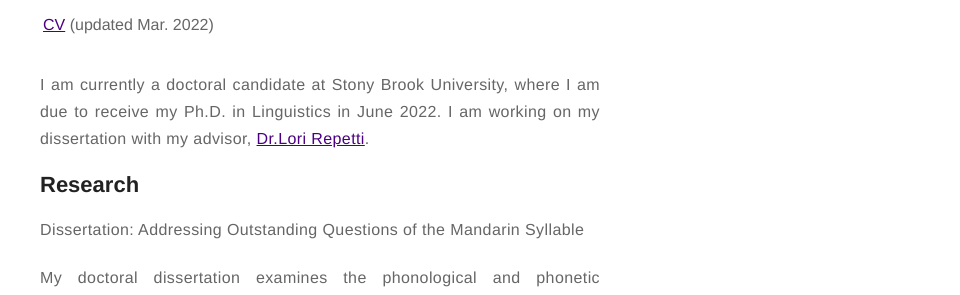
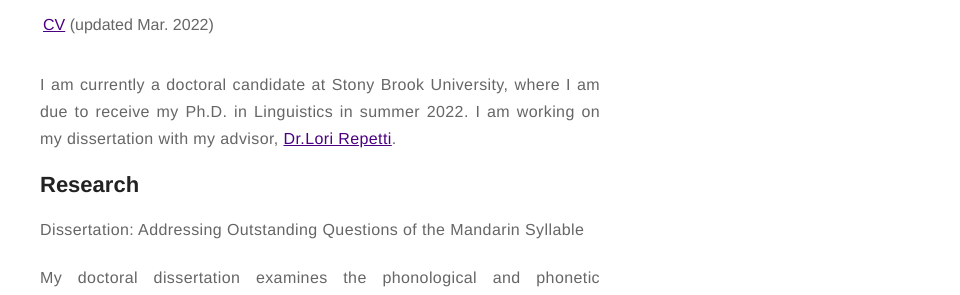
Before and after one commit to coglo/coglo.github.io, a Jekyll site: the page built from about.md, in a window 1280 px wide. Shown: the part 398-693 px from the top of the page, without its empty margins (320-1280 px from the left). Built offline with Jekyll 4.4.1, drawn with Linux system fonts in a browser that asks for light colours.

Commit message:
Update about.md

```diff
--- a/about.md
+++ b/about.md
@@ -28,7 +28,7 @@ layout: page
  </tr>
 </table>
 
-<p  style="text-align:justify"> I am currently a doctoral candidate at Stony Brook University, where I am due to receive my Ph.D. in Linguistics in June 2022. I am working on my dissertation with my advisor, <A HREF="https://linguistics.stonybrook.edu/faculty/lori.repetti/index.php/">Dr.Lori Repetti</A>.
+<p  style="text-align:justify"> I am currently a doctoral candidate at Stony Brook University, where I am due to receive my Ph.D. in Linguistics in summer 2022. I am working on my dissertation with my advisor, <A HREF="https://linguistics.stonybrook.edu/faculty/lori.repetti/index.php/">Dr.Lori Repetti</A>.
 </p>
 
 <h2>Research</h2>
```
